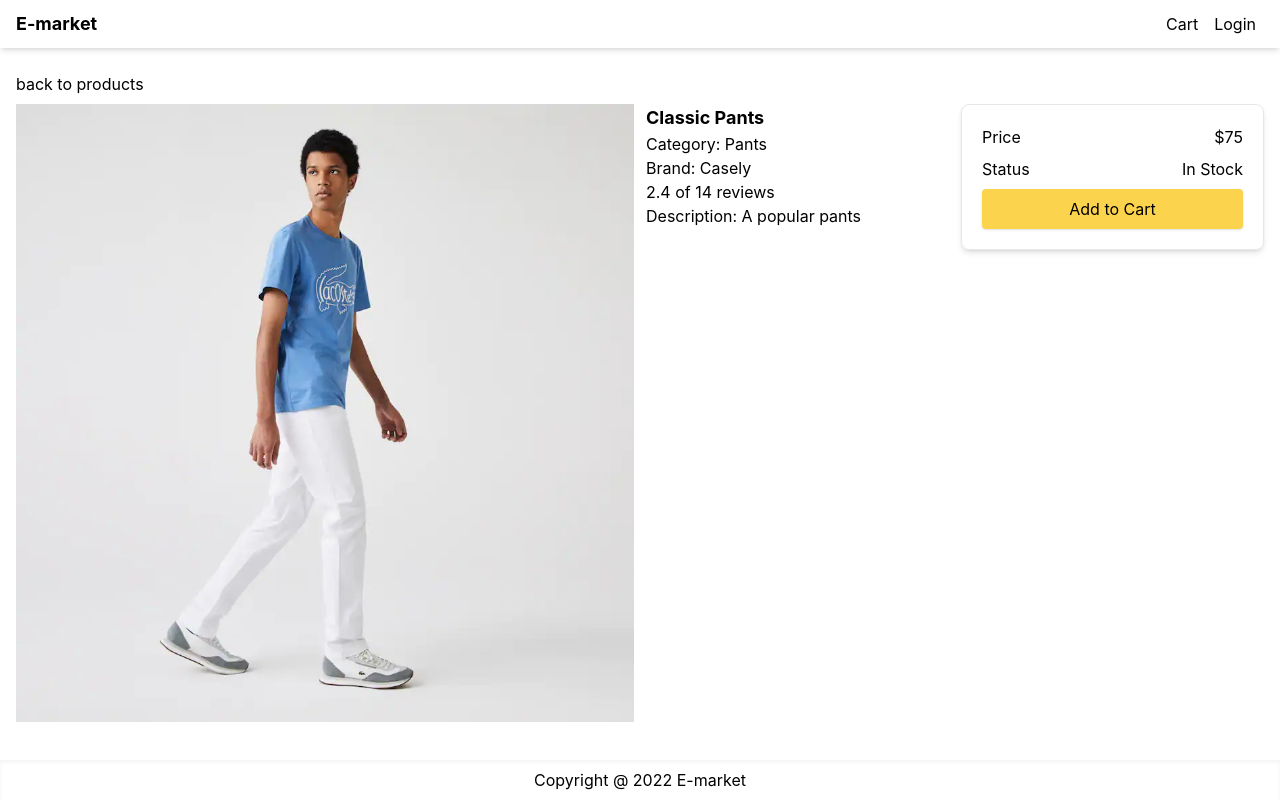
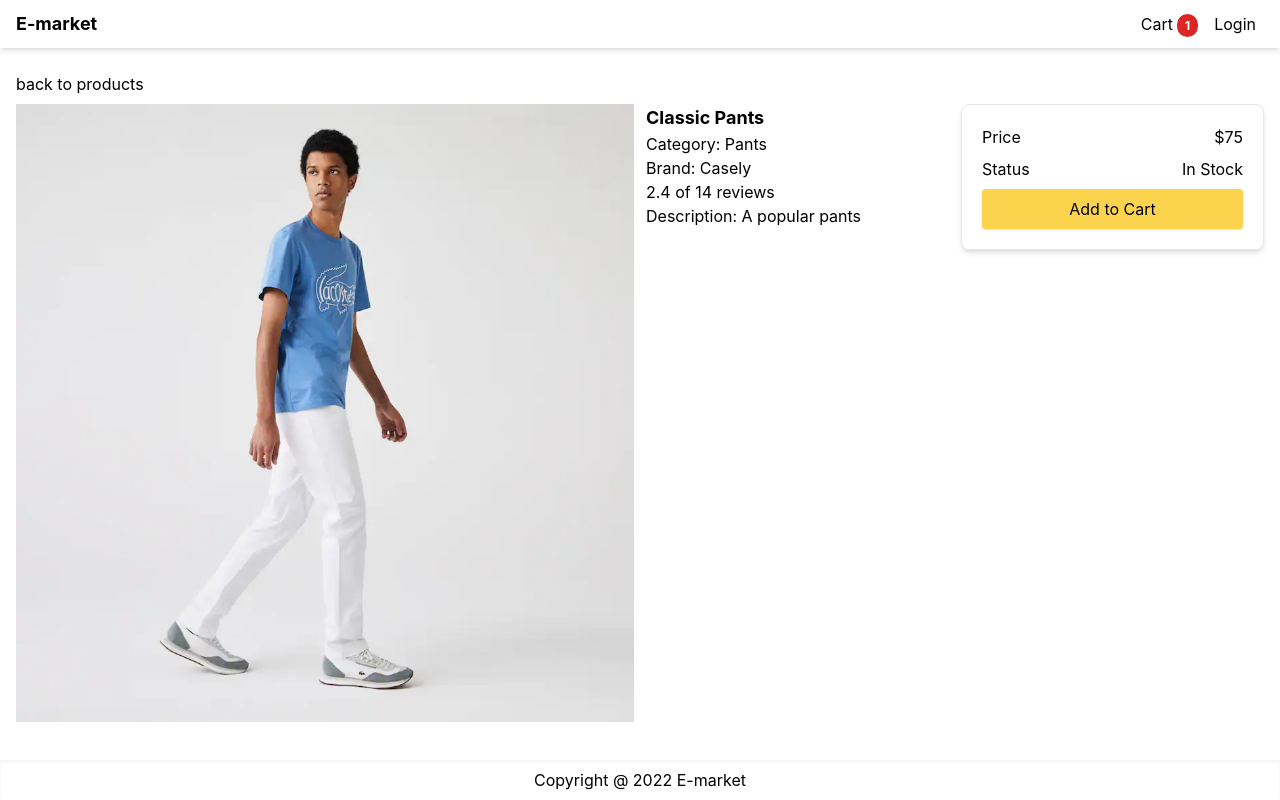
Before and after one commit to Pobarul-islam/nextjs-ecommarce, a Next.js app: page /product/classic-pants in a window 1280 px wide. Both pictures are taken after a click on the button "Add to Cart". Built offline with nearby package versions, Linux system fonts and the light colour scheme.

Commit message:
cart product added

```diff
--- a/components/Layouts.js
+++ b/components/Layouts.js
@@ -1,7 +1,11 @@
 import Head from 'next/head';
 import Link from 'next/link';
+import { useContext } from 'react';
+import { Store } from '../utils/Store';
 
-export default function Layouts({children, title}) {
+export default function Layouts({ children, title }) {
+    const {state, dispatch} = useContext(Store)
+    const {cart} = state;
   return (
     <>
       <Head>
@@ -17,20 +21,25 @@
             </Link>
             <div>
               <Link href="/cart">
-                <span className="p-2">Cart</span>
+                <span className="p-2">Cart
+                {cart.cartItems.length > 0 && (
+                    <span className='ml-1 rounded-full bg-red-600 px-2 py-1 text-xs font-bold text-white'>
+                        {cart.cartItems.reduce((a, c)=>a + c.quantity, 0)}
+                    </span>
+                )}
+                </span>
               </Link>
               <Link href="/login">
-                <span className='p-2'>Login</span>
+                <span className="p-2">Login</span>
               </Link>
             </div>
           </nav>
         </header>
 
-        <main className='container m-auto mt-4 px-4'>{children}
-        </main>
+        <main className="container m-auto mt-4 px-4">{children}</main>
 
-        <footer className='flex h-10 justify-center items-center shadow-inner'>
-            <p>Copyright @ 2022 E-market</p>
+        <footer className="flex h-10 justify-center items-center shadow-inner">
+          <p>Copyright @ 2022 E-market</p>
         </footer>
       </div>
     </>
--- a/pages/_app.js
+++ b/pages/_app.js
@@ -1,7 +1,13 @@
-import '../styles/globals.css'
+import '../styles/globals.css';
+import { StoreProvider } from '../utils/Store';
 
 function MyApp({ Component, pageProps }) {
-  return <Component {...pageProps} />
+
+  return (
+    <StoreProvider>
+      <Component {...pageProps} />
+    </StoreProvider>
+  );
 }
 
 export default MyApp
--- a/pages/product/[slug].js
+++ b/pages/product/[slug].js
@@ -1,16 +1,32 @@
 import Image from 'next/image';
 import Link from 'next/link';
 import { useRouter } from 'next/router'
+import { useContext } from 'react';
 import Layouts from '../../components/Layouts'
 import data from '../../utils/data';
+import { Store } from '../../utils/Store';
 
 export default function ProductScreen() {
+    const {state, dispatch} = useContext(Store)
     const {query} = useRouter();
     const {slug} = query;
     const product = data.products.find(x=>x.slug==slug);
     if(!product){
         return <div>Product Not Found</div>
     }
+
+
+    const addToCartHandler = ()=>{
+        const existItem = state.cart.cartItems.find((x)=>x.slug === product.slug);
+        const quantity = existItem ? existItem.quantity + 1 : 1;
+        if(product.countInStock < quantity){
+
+            alert("Sorry, Product is out of Stock")
+            return;
+        }
+        dispatch({type: 'CART_ADD_ITEM', payload: {...product, quantity}});
+    };
+
   return (
     <Layouts title={product.name}>
       <div className="py-2">
@@ -49,7 +65,7 @@
               <div>Status</div>
               <div>{product.countInStock > 0 ? 'In Stock' : 'Unavailable'}</div>
             </div>
-           <button className='primary-button w-full'>Add to Cart</button>
+           <button className='primary-button w-full' onClick={addToCartHandler}>Add to Cart</button>
           </div>
         </div>
       </div>
--- /dev/null
+++ b/utils/Store.js
@@ -0,0 +1,32 @@
+import { createContext, useReducer } from 'react';
+
+export const Store = createContext();
+
+const initialState = {
+  cart: { cartItems: [] },
+};
+
+function reducer(state, action) {
+  switch (action.type) {
+    case 'CART_ADD_ITEM': {
+      const newItem = action.payload;
+      const existItem = state.cart.cartItems.find(
+        (item) => item.slug === newItem.slug
+      );
+      const cartItems = existItem
+        ? state.cart.cartItems.map((item) =>
+            item.name === existItem.name ? newItem : item
+          )
+        : [...state.cart.cartItems, newItem];
+      return { ...state, cart: { ...state.cart, cartItems } };
+    }
+    default:
+      return state;
+  }
+}
+
+export function StoreProvider({ children }) {
+  const [state, dispatch] = useReducer(reducer, initialState);
+  const value = { state, dispatch };
+  return <Store.Provider value={value}>{children}</Store.Provider>;
+}
```
